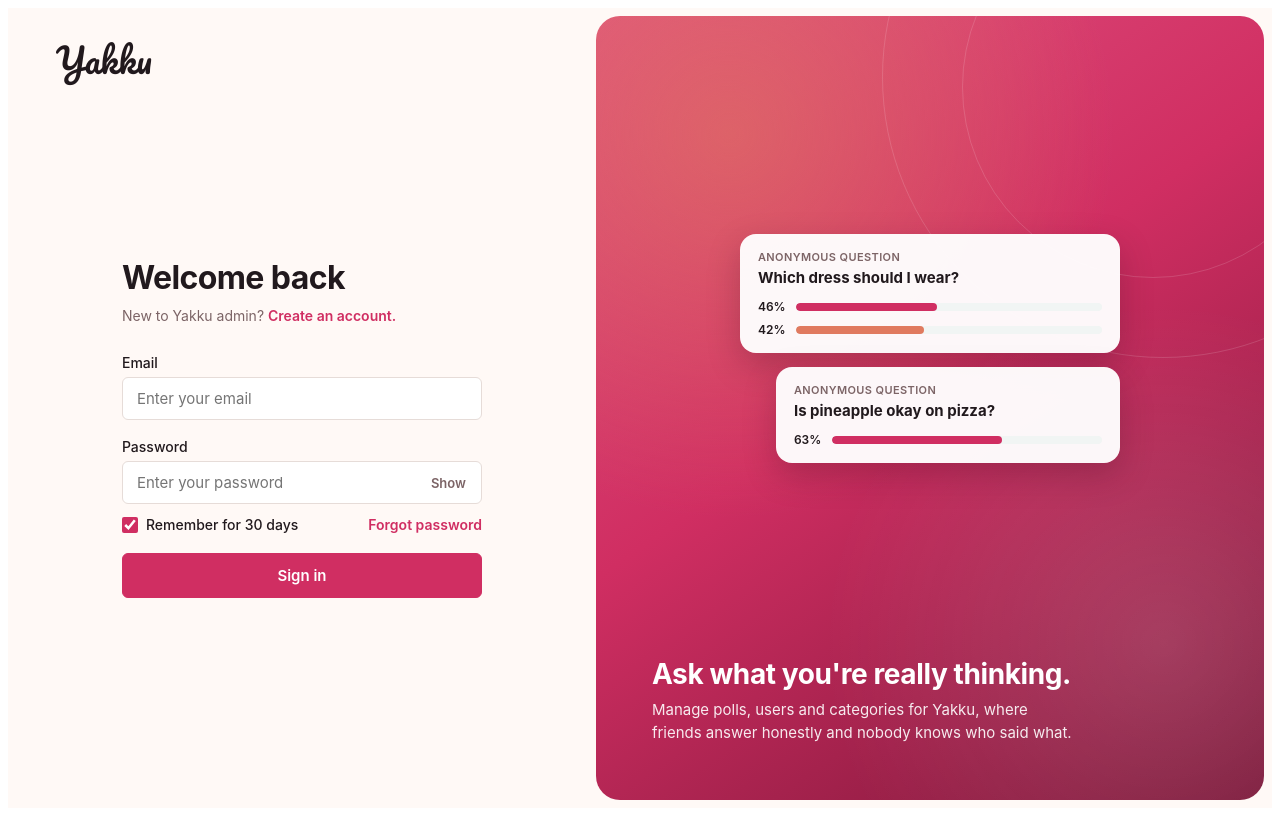
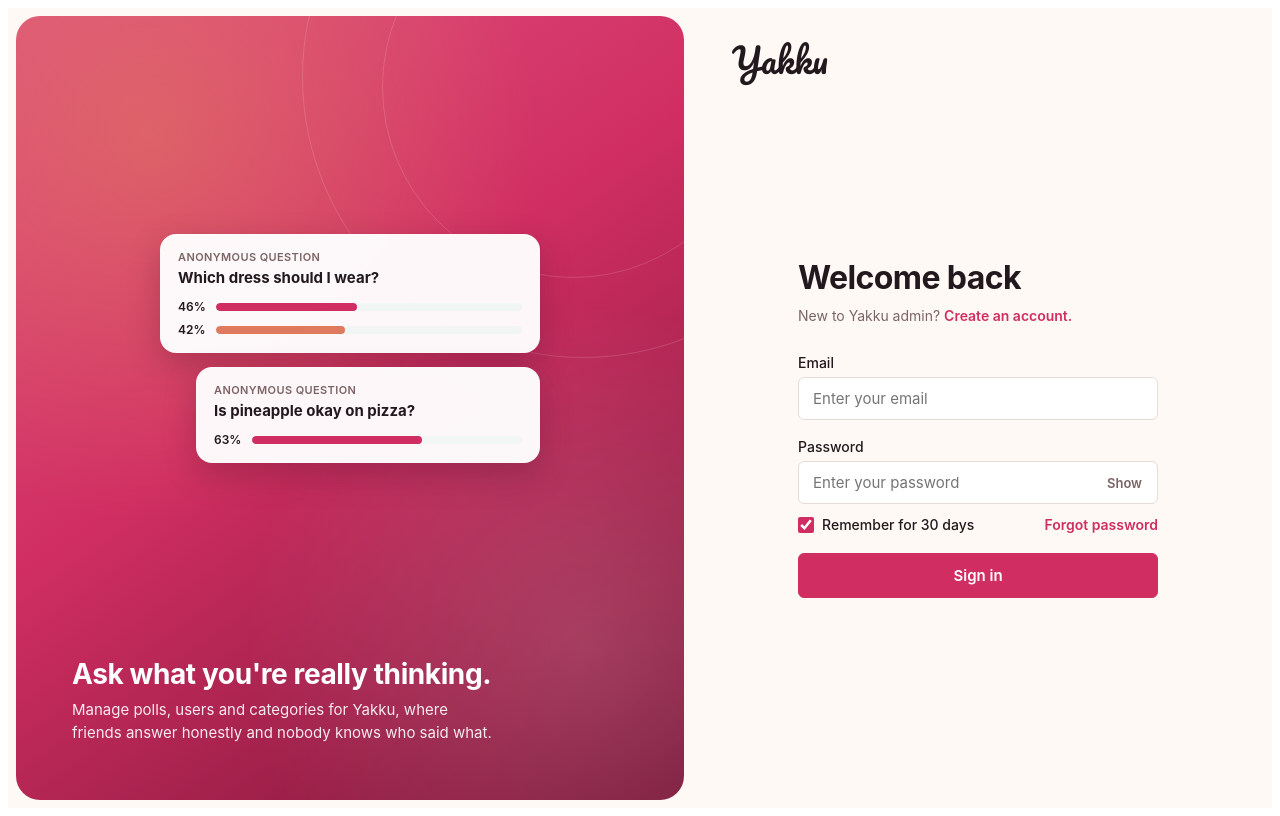
Before and after one commit to heyyakku11/heyyakku_admin, a React (Vite) app: page /login in a window 1280 px wide. Built offline with nearby package versions, Linux system fonts and the light colour scheme; no server answers.

Commit message:
style(auth): adjust grid layout and re-order aside panel for improved responsiveness

```diff
--- a/src/pages/auth/auth.css
+++ b/src/pages/auth/auth.css
@@ -22,7 +22,7 @@
 
     min-height: 100vh;
     display: grid;
-    grid-template-columns: minmax(0, 1fr) minmax(0, 1.15fr);
+    grid-template-columns: minmax(0, 1.15fr) minmax(0, 1fr);
     background: var(--auth-sand);
     color: var(--auth-text);
     font-family: 'Inter', -apple-system, BlinkMacSystemFont, 'Segoe UI', sans-serif;
@@ -255,7 +255,8 @@
 
 .auth-aside {
     position: relative;
-    margin: 8px 8px 8px 0;
+    order: -1;
+    margin: 8px 0 8px 8px;
     border-radius: 24px;
     overflow: hidden;
     color: #fff;
```
